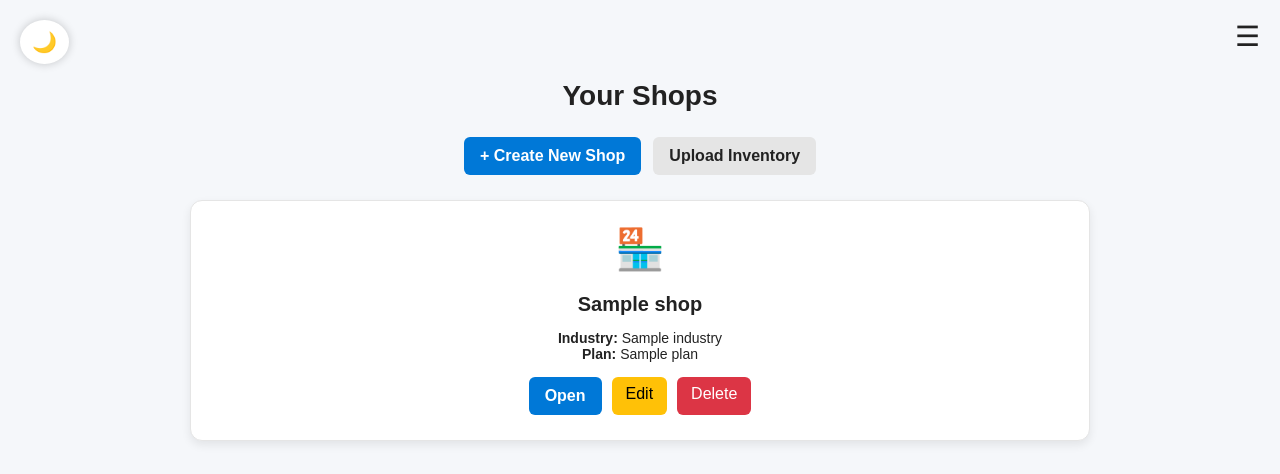
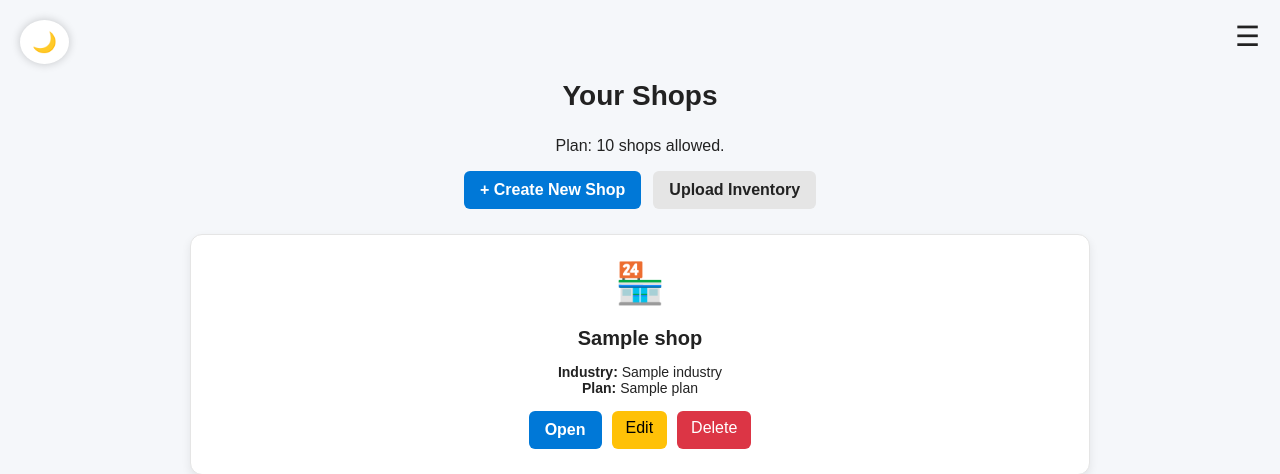
Before and after one commit to Danish11150/Ai-salesman, a Flask app: template website/templates/my_shops.html in a window 1280 px wide. Shown: the top 474 px of the page. Run offline with Flask 3, Linux system fonts and the light colour scheme; the template is opened without the code that fills it: most values are stand-ins (such as "Sample title", 1, 10 or a date in 2020); parts of the project's set-up code (start-up, migrations or seed data) failed here and were passed over.

Commit message:
Add shop limit information to my_shops.html

```diff
--- a/website/templates/my_shops.html
+++ b/website/templates/my_shops.html
@@ -4,6 +4,7 @@
 <div class="shops-wrapper">
 
     <h2 class="shops-title">Your Shops</h2>
+    <p>Plan: {{ limit }} shops allowed.</p>
 
     <div class="shops-actions">
         <a href="/create_shop" class="btn-primary">+ Create New Shop</a>
```
